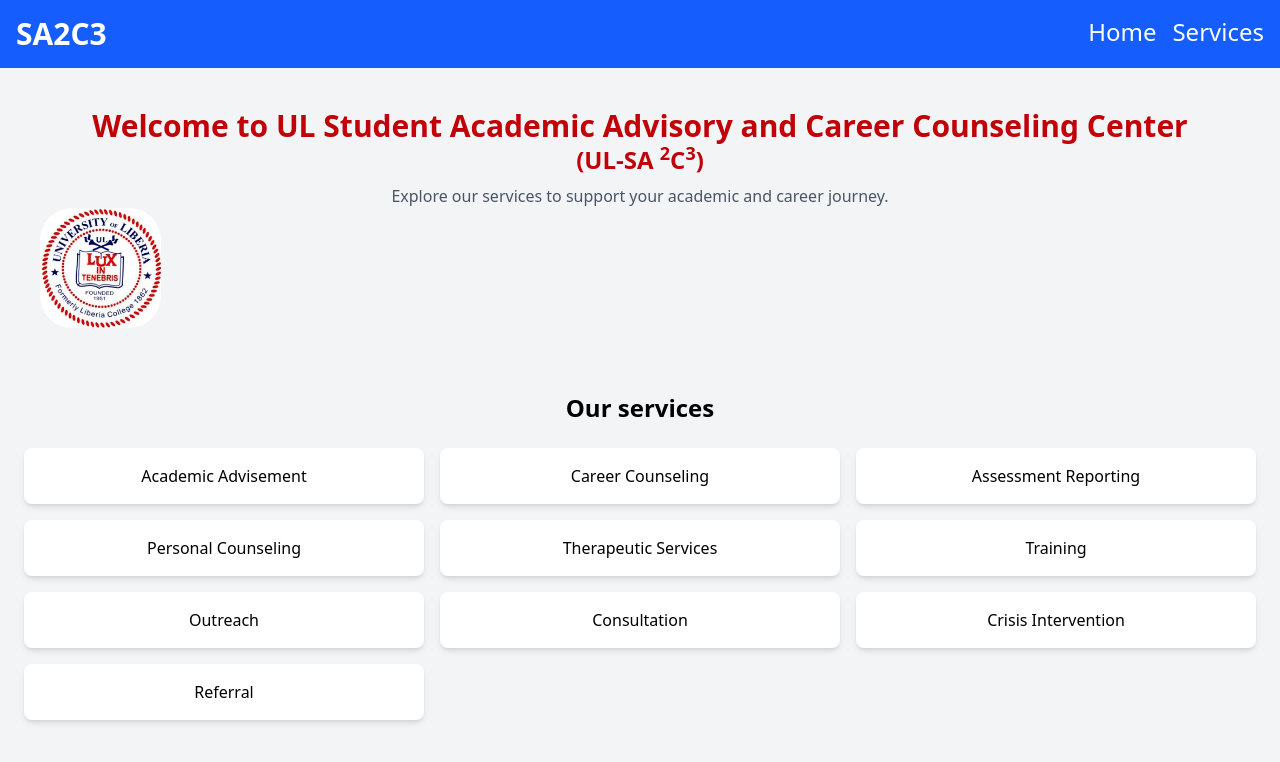
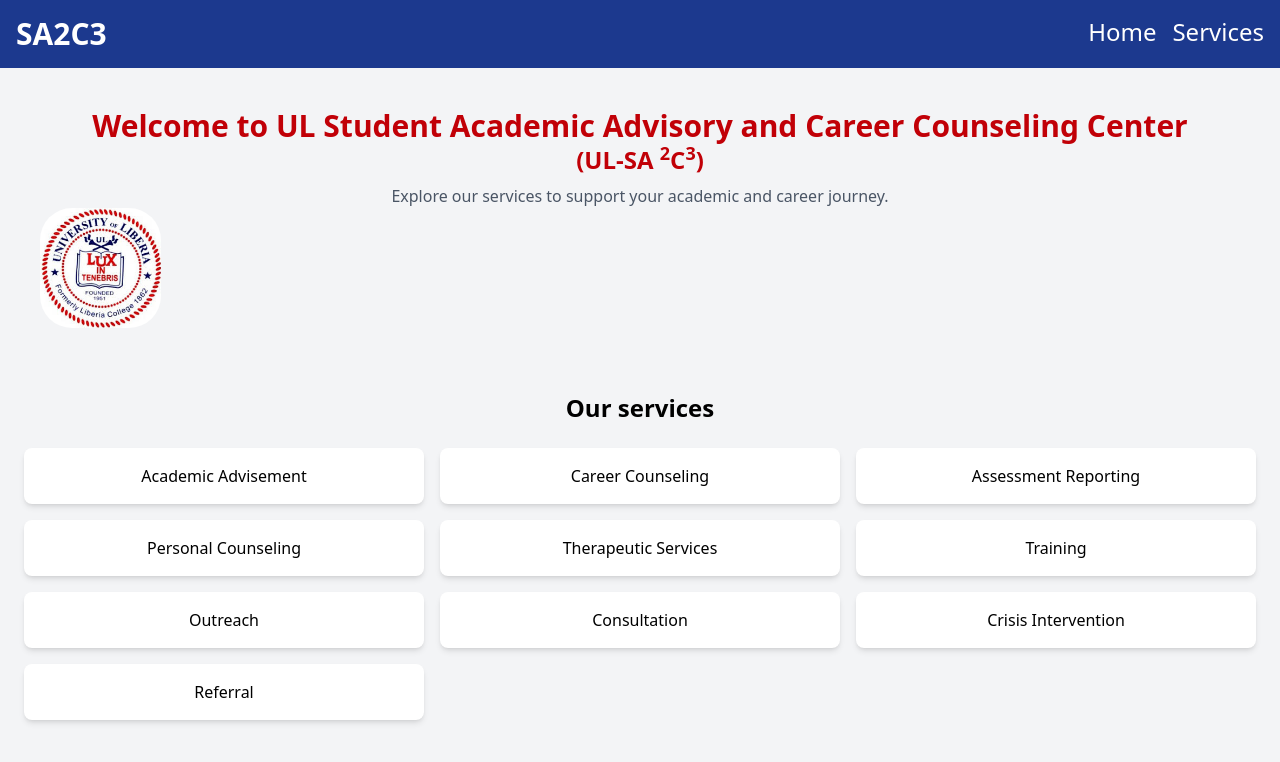
Before and after one commit to nimely111/UL-SA2C3-Guide, a React (Vite) app: page / in a window 1280 px wide. Shown: the top 762 px of the page. Built offline with nearby package versions, Linux system fonts and the light colour scheme.

Commit message:
update the navbar background the the rightful blue color of the university

```diff
--- a/src/components/Navbar.tsx
+++ b/src/components/Navbar.tsx
@@ -1,7 +1,7 @@
 import { Link } from 'react-router-dom'
 const Navbar = () => {
   return (
-    <nav className='bg-blue-600 text-white p-4'>
+    <nav className='bg-blue-900 text-white p-4'>
       <div className='container mx-auto flex justify-between'>
         <h1 className='text-3xl font-bold'>SA2C3</h1>
         <ul className="flex gap-4">
```
